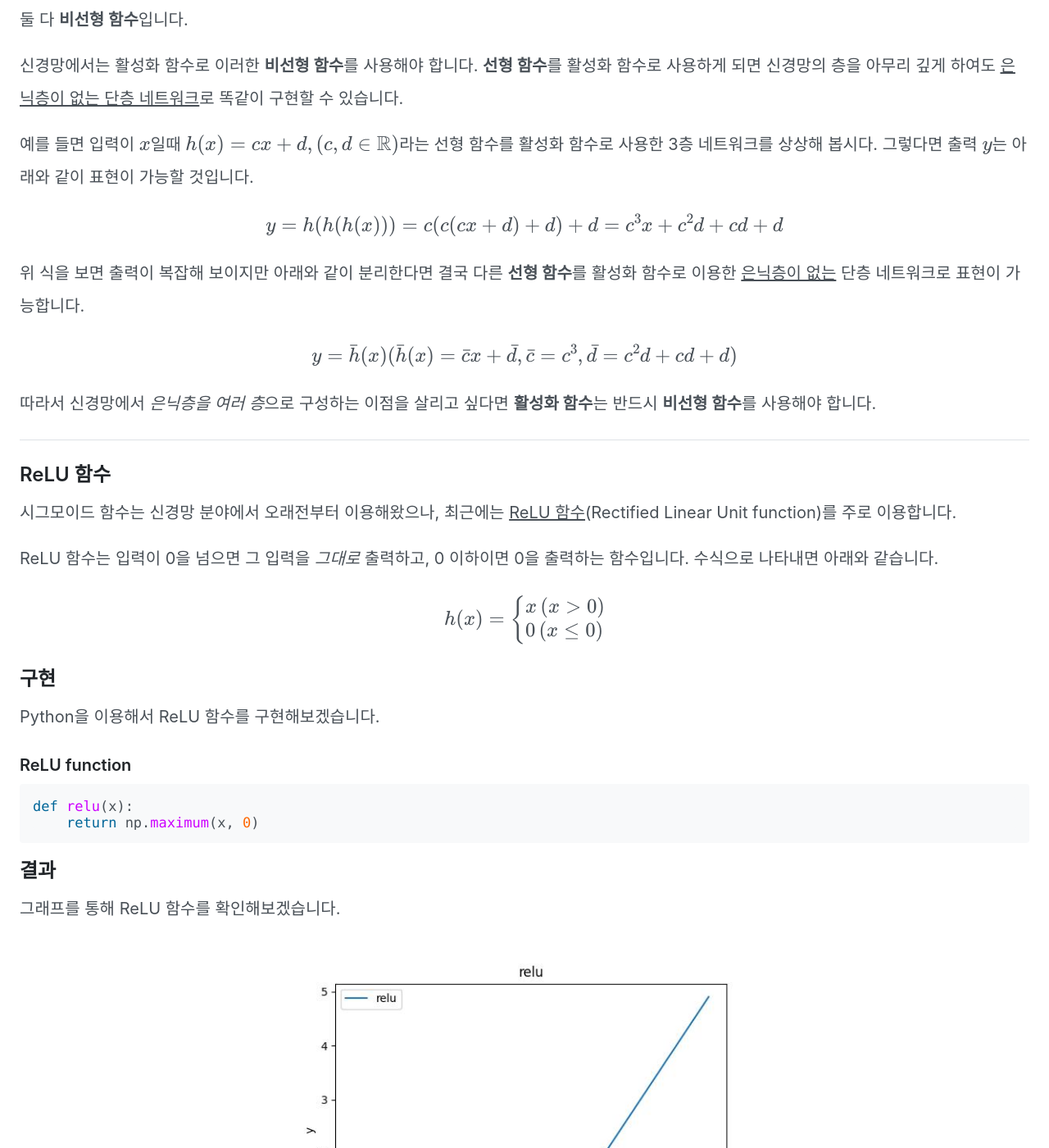
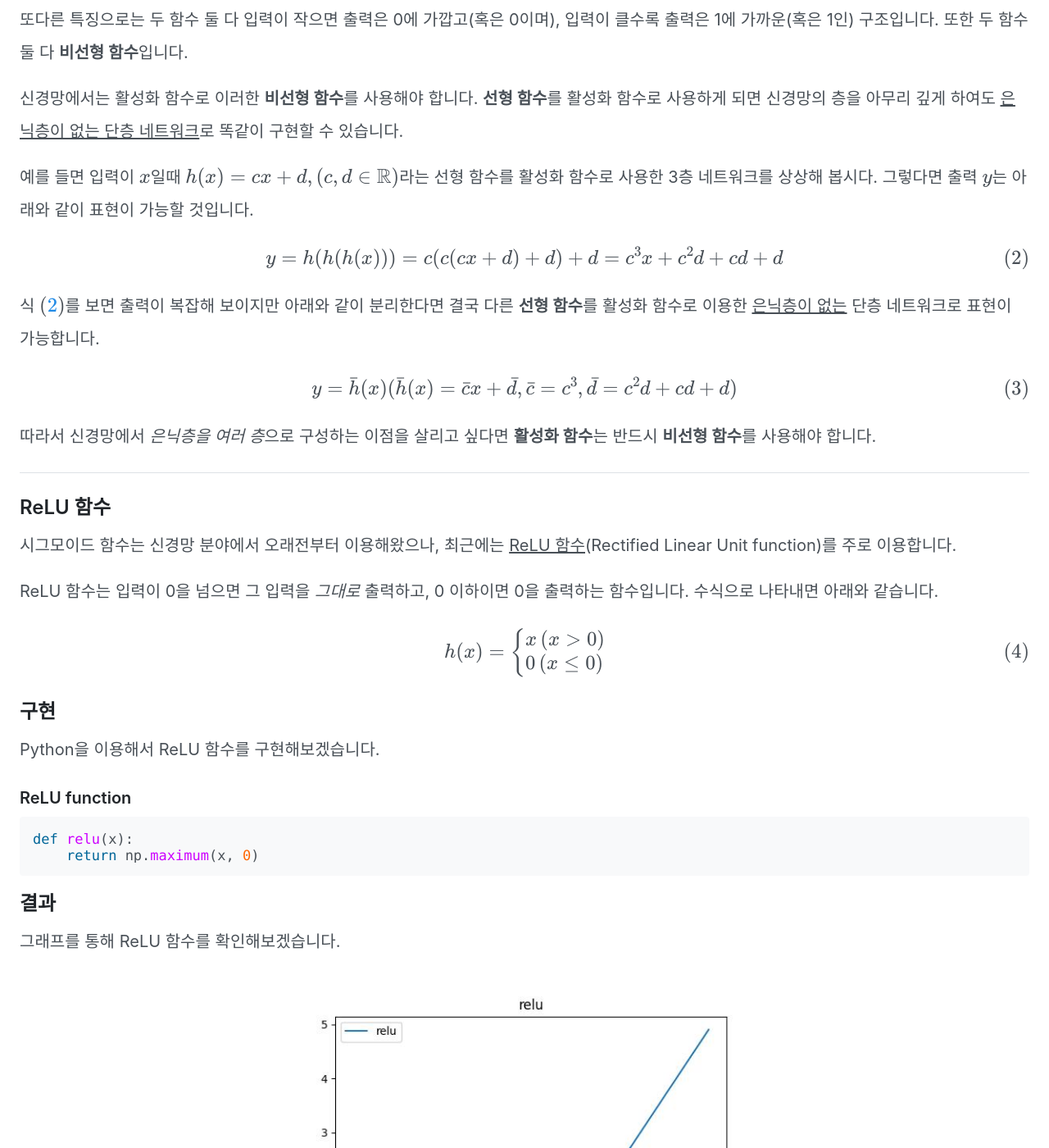
Before and after one commit to mngupark/mngupark.github.io, a Jekyll site: the page built from _posts/study/machine learning/deep learning/2023-01-05-neural-network-2.md, in a window 1280 px wide and 1400 px high, scrolled down 2567 px. Shown: the whole window at 82% size. Built offline with Jekyll 4.4.1, drawn with Linux system fonts in a browser that asks for light colours; emoji names are drawn with the system emoji font; formulas are drawn with MathJax 3; some of the changed text lies outside the part shown.

Commit message:
fix typos and add tag number for formulas

```diff
--- a/_posts/study/machine learning/deep learning/2023-01-05-neural-network-2.md
+++ b/_posts/study/machine learning/deep learning/2023-01-05-neural-network-2.md
@@ -16,10 +16,10 @@ post-order: 4
 
 ## 시그모이드 함수
 
-신경망에서 자주 사용되는 활성화 함수인 <ins>시그모이드 함수</ins>(sigmoid function)를 아래와 같이 나타낼 수 있습니다.
+신경망에서 자주 사용되는 활성화 함수인 <ins>시그모이드 함수</ins>(sigmoid function)를 아래의 수식으로 나타낼 수 있습니다. 시그모이드란 *"S자 모양"*이라는 의미입니다.
 
 $$
-h(x) = \frac{1}{1+\exp(-x)}
+h(x) = \frac{1}{1+\exp(-x)} \label{sigmoid} \tag{1}
 $$
 
 신경망에서는 입력 신호를 시그모이드 함수를 활성화 함수로 사용해서 변환된 신호를 다음 뉴런으로 전달합니다. 이전에 다룬 퍼셉트론과 앞으로 다룰 신경망의 주된 차이는 바로 이 **활성화 함수**뿐입니다.
@@ -77,13 +77,13 @@ def sigmoid(x):
 예를 들면 입력이 $x$일때 $h(x)=cx+d, (c,d\in\mathbb{R})$라는 선형 함수를 활성화 함수로 사용한 3층 네트워크를 상상해 봅시다. 그렇다면 출력 $y$는 아래와 같이 표현이 가능할 것입니다.
 
 $$
-y=h(h(h(x)))=c(c(cx+d)+d)+d=c^3x+c^2d+cd+d
+y=h(h(h(x)))=c(c(cx+d)+d)+d=c^3x+c^2d+cd+d \label{linear_activation_function_example1} \tag{2}
 $$
 
-위 식을 보면 출력이 복잡해 보이지만 아래와 같이 분리한다면 결국 다른 **선형 함수**를 활성화 함수로 이용한 <ins>은닉층이 없는</ins> 단층 네트워크로 표현이 가능합니다.
+식 $(\ref{linear_activation_function_example1})$를 보면 출력이 복잡해 보이지만 아래와 같이 분리한다면 결국 다른 **선형 함수**를 활성화 함수로 이용한 <ins>은닉층이 없는</ins> 단층 네트워크로 표현이 가능합니다.
 
 $$
-y=\bar{h}(x) (\bar{h}(x)=\bar{c}x+\bar{d}, \bar{c}=c^3, \bar{d}=c^2d+cd+d)
+y=\bar{h}(x) (\bar{h}(x)=\bar{c}x+\bar{d}, \bar{c}=c^3, \bar{d}=c^2d+cd+d) \tag{3}
 $$
 
 따라서 신경망에서 *은닉층을 여러 층*으로 구성하는 이점을 살리고 싶다면 **활성화 함수**는 반드시 **비선형 함수**를 사용해야 합니다.
@@ -99,7 +99,7 @@ ReLU 함수는 입력이 0을 넘으면 그 입력을 *그대로* 출력하고,
 $$
 h(x)=\begin{cases}
 x\,(x > 0) \\
-0\,(x \le 0) \end{cases}
+0\,(x \le 0) \end{cases} \label{relu} \tag{4}
 $$
 
 ## 구현
@@ -125,7 +125,7 @@ def relu(x):
      <figcaption>ReLU 함수</figcaption>
 </figure>
 
-수식과 그래프를 확인해보면 ReLU 함수는 비교적 간단한 함수입니다. ReLU 함수도 위의 함수들과 마찬가지로 **비선형 함수**이고, **매끄럽습니다**(계단 함수에 비해).
+식 $(\ref{relu})$와 그래프를 확인해보면 ReLU 함수는 비교적 간단한 함수입니다. ReLU 함수도 위의 함수들과 마찬가지로 **비선형 함수**이고, **매끄럽습니다**(계단 함수에 비해).
 마지막으로 이러한 활성화 함수들을 표를 통해 공통점과 차이점을 확인해보겠습니다.
 
 <table class="aligned-center">
```
Also changed, not shown: other parts of _posts/study/machine learning/deep learning/2023-01-05-neural-network-2.md (+1 -1 lines).
